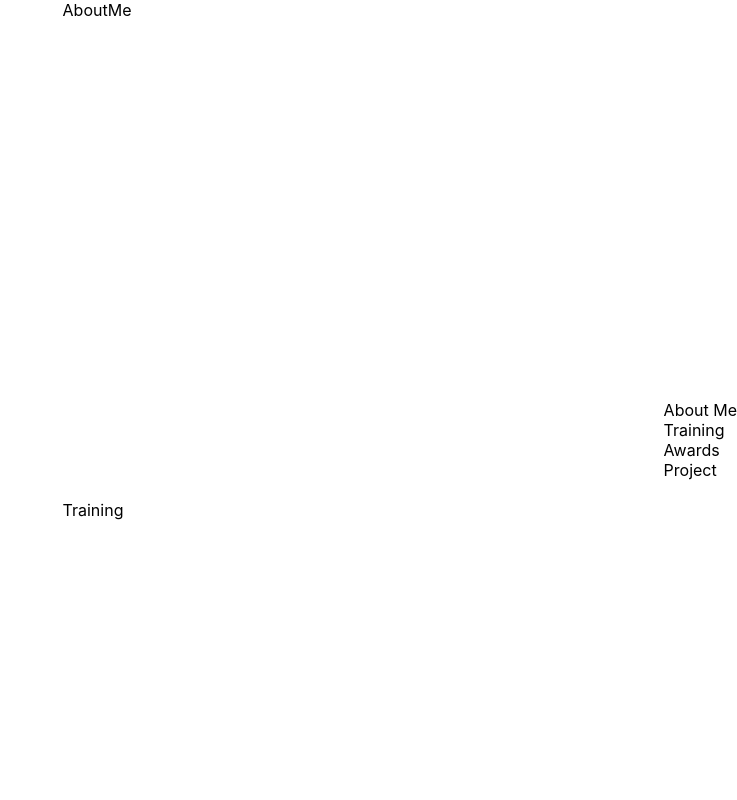
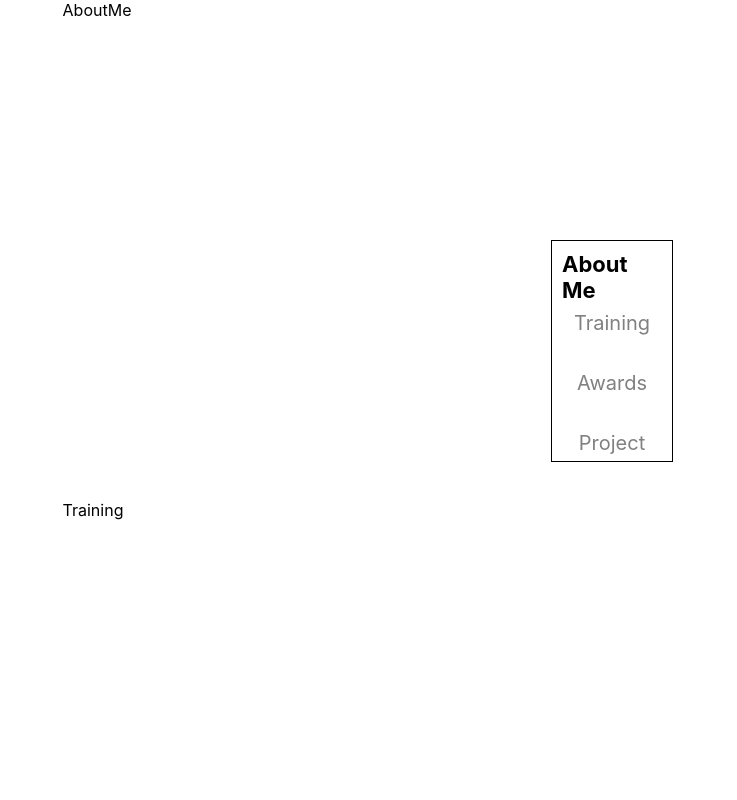
Before and after one commit to Toy-Project-Choi-Jinsu/PortfolioPage, a React (Create React App) app in the folder portfolio_front_react/: page / in a window 1280 px wide. Shown: the top 800 px of the page, without its empty margins (543-1280 px from the left). Built offline with nearby package versions, Linux system fonts and the light colour scheme.

Commit message:
[Front-추가]사이드바 호버 및 스크롤 위치에 따른 효과 추가

```diff
--- a/portfolio_front_react/src/components/0.SideBar/SideBar.jsx
+++ b/portfolio_front_react/src/components/0.SideBar/SideBar.jsx
@@ -1,20 +1,37 @@
-import React, { useRef } from 'react'
+import React, { useEffect, useRef, useState } from 'react'
 import styled from 'styled-components'
 
 const SideBar = ({ aboutMe, training, awards, project }) => {
 
+    const [position, setPosition] = useState(0);
+    function onScroll() {
+        setPosition(window.scrollY);
+    }
+    useEffect(() => {
+        window.addEventListener("scroll", onScroll);
+        return () => {
+            window.removeEventListener("scroll", onScroll);
+        };
+    }, []);
 
     const moveToContent = (contentRef) => {
         contentRef.current?.scrollIntoView({ behavior: 'smooth' })
     }
 
+    const setCSS = (contentPosition) => {
+        if (position >= contentPosition && position < contentPosition + 500) {
+            return { fontSize: "22px", color: "black", fontWeight: "bold" }
+        }
+    }
 
     return (
         <SideBarBox>
-            <div onClick={() => { moveToContent(aboutMe) }}>About Me</div>
-            <div onClick={() => { moveToContent(training) }}>Training</div>
-            <div onClick={() => { moveToContent(awards) }}>Awards</div>
-            <div onClick={() => { moveToContent(project) }}>Project</div>
+            <div onClick={() => { moveToContent(aboutMe) }} style={setCSS(0)}>
+                About Me
+            </div>
+            <div onClick={() => { moveToContent(training) }} style={setCSS(500)}>Training</div>
+            <div onClick={() => { moveToContent(awards) }} style={setCSS(1000)}>Awards</div>
+            <div onClick={() => { moveToContent(project) }} style={setCSS(1500)}>Project</div>
         </SideBarBox>
     )
 }
@@ -23,6 +40,26 @@ export default SideBar
 
 const SideBarBox = styled.div`
     position: fixed;
-    top: 50%;
-    right: 0;
+    display: flex;
+    flex-direction: column;
+    align-items: center;
+    justify-content: space-between;
+    padding: 10px;
+    top: 30%;
+    right: 5%;
+    width: 100px;
+    height: 200px;
+    border: 1px solid black;
+    font-size: 20px;
+    color: grey;
+    & div{
+        cursor: pointer;
+        height: 20px;
+    }
+
+    & div:hover{
+        font-size: 22px;
+        font-weight: bold;
+        color: black;
+    }
 `;
```
